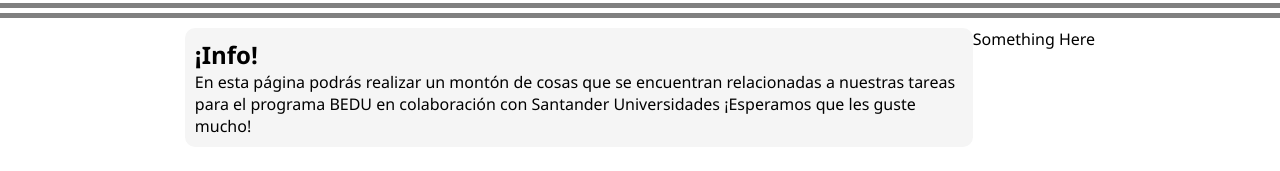
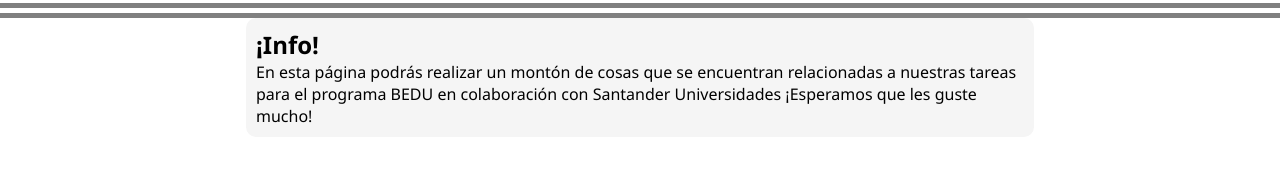
Before and after one commit to devnull404/TODO, a website: page index.html in a window 1280 px wide. Shown: the part 75-246 px from the top of the page. Drawn offline with Linux system fonts and the light colour scheme.

Commit message:
añadiendo header con js

```diff
--- a/JS/sebastian.js
+++ b/JS/sebastian.js
@@ -1 +1,56 @@
 let sebastian = 3;
+function createNode(type, child) {
+    var node = document.createElement(type);
+    var text = document.createTextNode(child);
+    node.appendChild(text);
+    return node;
+}
+function createImg(src, alt, clases){
+    let node = document.createElement("img");
+    node.src = src;
+    node.alt = alt;
+    node.className = clases;
+    return node;
+}
+function createAnchor(href, child){
+    let node = document.createElement("a");
+    let contenido = document.createTextNode(child);
+    node.href = href;
+    node.appendChild(contenido);
+    return node;
+}
+function createDiv(clase, oneId, contend){
+    let node = document.createElement("div");
+    node.className = clase;
+    if(oneId){
+        node.Id = oneId;
+    }
+    if(contend){
+        node.append(contend);
+    }
+    return node;
+}
+function construirHeader(){
+    let header = document.createElement("header");
+    let secion = document.createElement("section");
+    let nav = document.createElement("nav");
+    // Añadiendo imagen al nav
+    nav.appendChild(createImg("./assets/img/611X1UOYvBL._AC_SL1500_.jpg", "TODO Logo", ""));
+    //Añadiendo link a nav
+    nav.appendChild(createAnchor("#body", "Inicio"))
+    // Añadiendo nav a secion 1 de header
+    secion.appendChild(nav);
+    //Añadiendo los div
+    secion.appendChild(createDiv("decorationBar", false, false));
+    secion.appendChild(createDiv("decorationBar", false, false));
+    header.appendChild(secion); //Añadiendo la primer seccion a header
+    //Aquí comienza la segunda sección del header
+    let secion2 = document.createElement("section");
+    secion2.appendChild(createNode("h1", "¡Info!"));
+    secion2.appendChild(createNode("p", "En esta página podrás realizar un montón de cosas que se encuentran relacionadas a nuestras tareas para el programa BEDU en colaboración con Santander Universidades ¡Esperamos que les guste mucho!"))
+    secion2.className = "infoBubble";
+    secion2.style = "margin: 0 auto;";
+    header.appendChild(secion2);
+    return header;
+}
+document.body.appendChild(construirHeader());
--- a/index.html
+++ b/index.html
@@ -1,35 +1,15 @@
 <!DOCTYPE html>
 <html lang="en">
-<head>
-    <link rel="stylesheet" href="./CSS/main.css">
-    <meta charset="UTF-8">
-    <meta name="viewport" content="width=device-width, initial-scale=1.0">
+  <head>
+    <link rel="stylesheet" href="./CSS/main.css" />
+    <meta charset="UTF-8" />
+    <meta name="viewport" content="width=device-width, initial-scale=1.0" />
     <title>TODO List</title>
-</head>
-<body>
-    <header>
-        <nav>
-            <img src="./assets/img/611X1UOYvBL._AC_SL1500_.jpg" alt="TODO Logo">
-            <a href="#body">Inicio</a>
-        </nav>
-        <div class="decorationBar"></div>
-        <div class="decorationBar"></div>
-    </header>
-
-    <main id="body">
-        <section class="infoBubble">
-            <h1>¡Info!</h1>
-            <p>
-                En esta página podrás realizar un montón de cosas que se encuentran
-                relacionadas a nuestras tareas para el programa BEDU en colaboración
-                con Santander Universidades ¡Esperamos que les guste mucho!
-            </p>
-        </section>
-        <section>
-            Something Here
-        </section>
-    </body>
+  </head>
+  <body>
+    <div id="app"></div>
 
     <script src="./JS/main.js"></script>
-</body>
+    <script src="./JS/sebastian.js"></script>
+  </body>
 </html>
```
